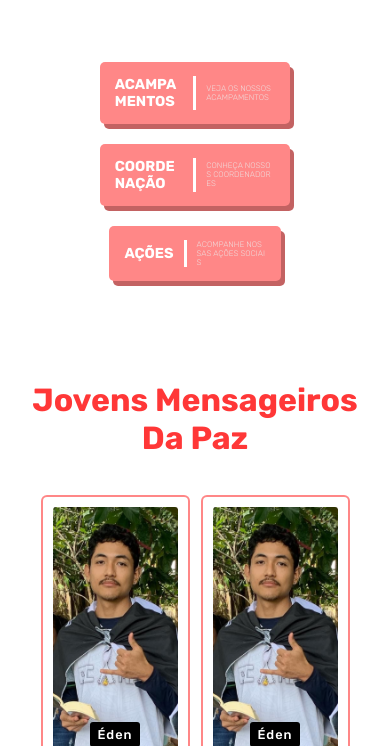
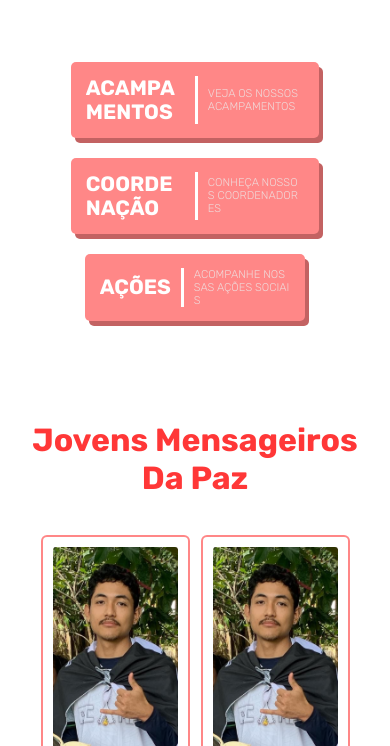
Before and after one commit to MarcosCoelhoo/site-jmp, a plain HTML site: page index.html in a window 390 px wide. Shown: the part 354-1100 px from the top of the page. Drawn offline with Linux system fonts and the light colour scheme.

Commit message:
style: font-size navigate buttons

```diff
--- a/assets/css/imports-css/navigate.css
+++ b/assets/css/imports-css/navigate.css
@@ -70,17 +70,19 @@
 }
 
 @media (max-width: 700px) {
-  .navigate .navigate-buttons a h2 {
-    font-size: 0.9rem;
-  }
-
-  .navigate .navigate-buttons a p {
-    font-size: 0.5rem;
-  }
-
   .navigate .navigate-buttons {
     flex-wrap: wrap;
     justify-content: center;
     gap: 20px;
   }
 }
+
+@media (max-width: 500px) {
+  .navigate .navigate-buttons a h2 {
+    font-size: 1.3rem;
+  }
+
+  .navigate .navigate-buttons a p {
+    font-size: 0.7rem;
+  }
+}
```
